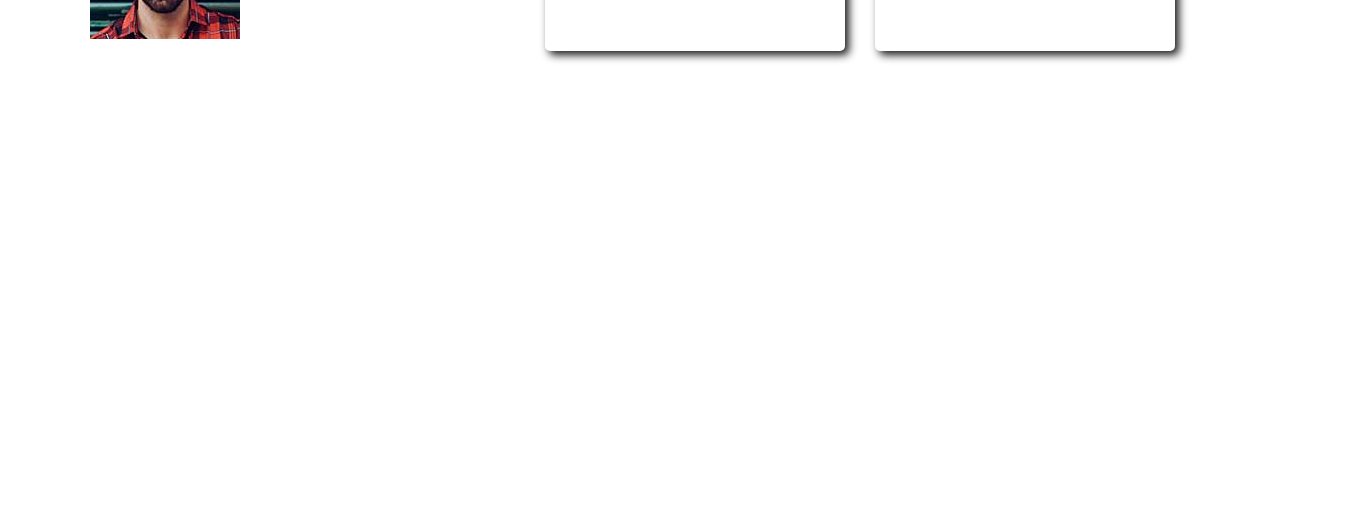
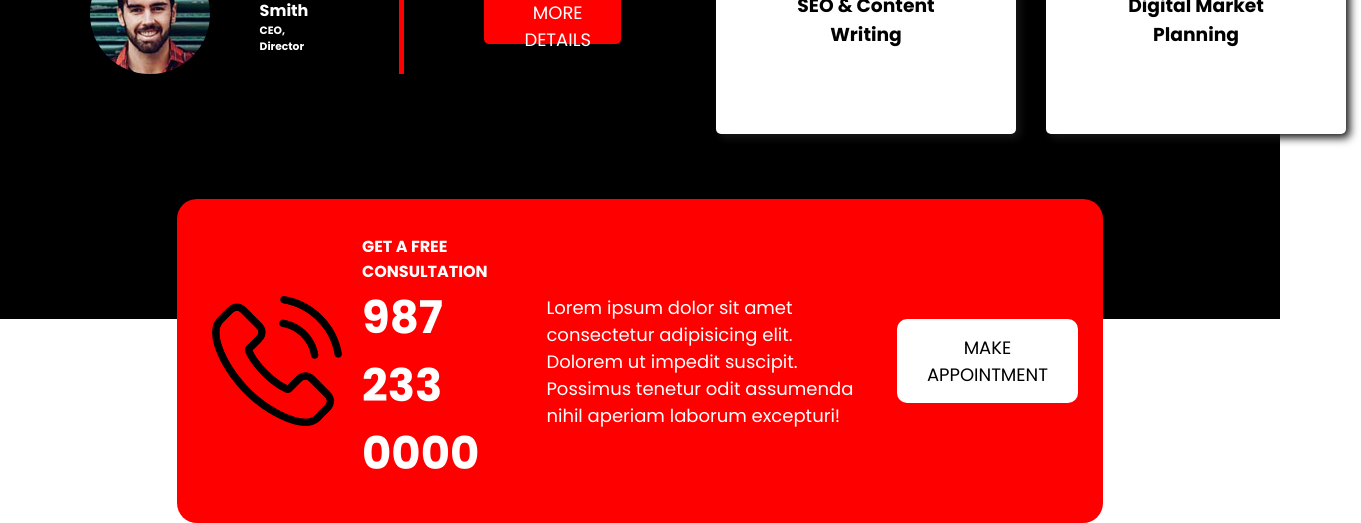
Before and after one commit to HasanurHasu/digital-marketing, a plain HTML site: page index.html in a window 1280 px wide. Shown: the part 1544-2067 px from the top of the page, 1361 px wide, since content can reach past the window. Before the commit the page ends 1690 px from the top, so only its background shows below. Drawn offline with Linux system fonts and the light colour scheme.

Commit message:
added appointment section

```diff
--- a/index.html
+++ b/index.html
@@ -45,7 +45,8 @@
         </section>
     </header>
     <main>
-        <section>
+        <section class="service-section">
+            <h1 class="service-tittle"> Our Services</h1>
             <div class="services-container">
                 <div class="service-left">
                     <div class="services-left-content">
@@ -98,6 +99,23 @@
                 </div>
             </div>
         </section>
+        <section>
+            <div class="appointment-section">
+                <div class="call-box">
+                    <img class="call-icon" src="/images/icons/phone-call.png" alt="">
+                    <div class="contact-number">
+                        <h4>GET A FREE CONSULTATION</h4>
+                        <h1>987 233 0000</h1>
+                    </div>
+                </div>
+                <div class="description-box">
+                    <p>Lorem ipsum dolor sit amet consectetur adipisicing elit. Dolorem ut impedit suscipit. Possimus tenetur odit assumenda nihil aperiam laborum excepturi!</p>
+                </div>
+                <div class="btn-box">
+                    <button class="btn appoint-btn">MAKE APPOINTMENT</button>
+                </div>
+            </div>
+        </section>
     </main>
     <footer>
 
--- a/style/style.css
+++ b/style/style.css
@@ -77,10 +77,23 @@ nav {
     background-color: white;
     color: black;
 }
+.service-section{
+background-color: black;
+padding-bottom: 90px;
+}
+
+.service-tittle{
+    padding-top: 30px;
+    text-align: center;
+    font-size: 35px;
+    color: white;
+}
 
 .services-container {
     margin: 80px 7%;
     display: flex;
+    justify-content: space-between;
+    align-items: center;
 
 }
 
@@ -105,31 +118,91 @@ nav {
 }
 
 .title-service {
+    margin-top: 20px;
     font-size: 35px;
+    color: white;
 }
 
 .description-service {
 
     padding: 20px 0;
     font-size: 20px;
+    color: white;
 }
 
 .service-list {
     font-size: 20px;
     list-style: decimal;
     padding: 20px;
+    color: white;
 }
 .author-container{
     display: flex;
-    justify-content: space-between;
     align-items: center;
 }
 .author-container > div{
     display: flex;
     justify-content: space-between;
     align-items: center;
+    color: white;
 }
 .more-details{
-    height: 40px;
+    height: 60px;
+    align-items: center;
+    margin: 0px 80px;
+    border-left: 10px solid red;
+}
+.author-details img{
+    width: 120px;
+    height: 120px;
+    border-radius: 60px;
+    margin-right: 50px;
+}
+.author-details{
+    padding-right: 80px;
+    border-right: 5px solid red;
+}
+.appointment-section{
+    display: flex;
+    justify-content: center;
+    align-items: center;
+    width: 70%;
+    background-color: red;
+    margin: auto;
+    margin-top: -120px;
+    padding: 15px;
+    border-radius: 20px;
+}
+.contact-number{
+    padding: 20px 0;
+    display: block;
     align-items: center;
 }
+.call-box{
+    display: flex;
+    justify-content: space-between;
+    align-items: center;
+
+}
+.call-icon{
+    width: 130px;
+    padding: 0 20px;
+}
+.contact-number > h4{
+    color: white;
+}
+.description-box{
+    width: 50%;
+    padding: 20px 20px;
+    font-size: 18px;
+    color: white;
+}
+.appoint-btn{
+    background-color: white;
+    color:black;
+    border-radius: 10px;
+}
+.contact-number > h1{
+    color: white;
+    font-size: 45px;
+}
```
